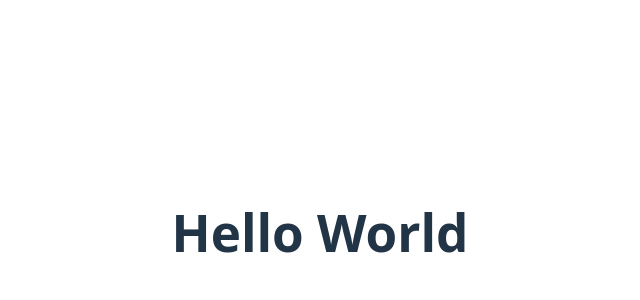
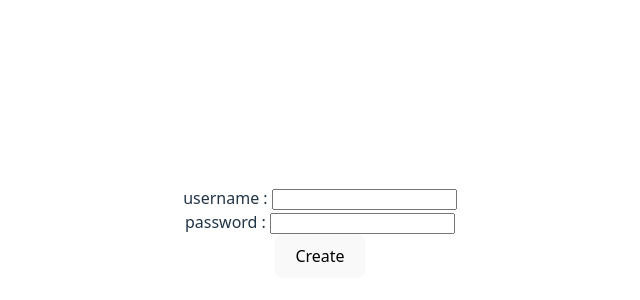
Before and after one commit to gs223gs/go-api-todo, a React (Vite) app in the folder rest-jwt/frontend/jwt-todo/: page / in a window 1280 px wide. Shown: the part 168-468 px from the top of the page, without its empty margins (320-960 px from the left). Built offline with nearby package versions, Linux system fonts and the light colour scheme.

Commit message:
feat:ログインフォームとTodoフォームの実装(仮ぐみ)

```diff
--- a/rest-jwt/frontend/jwt-todo/src/App.jsx
+++ b/rest-jwt/frontend/jwt-todo/src/App.jsx
@@ -1,11 +1,70 @@
 import "./App.css";
+import { useState } from "react";
+function App() {
+  const handleSubmit = (e) => {
+    e.preventDefault();
+    console.log(username, password);
+    setUsername("");
+    setPassword("");
+    setIsLogin(true);
+  };
+  const handleTodoSubmit = (e) => {
+    e.preventDefault();
+  };
+  const [username, setUsername] = useState("");
+  const [password, setPassword] = useState("");
+  const [isLogin, setIsLogin] = useState(false);
 
-function App() {
   return (
     <>
-      <h1>Hello World</h1>
+      {isLogin ? (
+        <div>
+          <button onClick={() => setIsLogin(false)}>logout</button>
+          <form action="">
+            <span>todo名 : </span>
+            <input type="text" />
+            <br />
+            <button type="submit" onClick={handleTodoSubmit}>
+              Todo作成
+            </button>
+            <br />
+          </form>
+        </div>
+      ) : (
+        <form action="">
+          <span>username : </span>
+          <input
+            type="text"
+            value={username}
+            onChange={(e) => setUsername(e.target.value)}
+          />
+          <br />
+          <span>password : </span>
+          <input
+            type="password"
+            value={password}
+            onChange={(e) => setPassword(e.target.value)}
+          />
+          <br />
+          <button type="submit" onClick={handleSubmit}>
+            Create
+          </button>
+        </form>
+      )}
     </>
   );
 }
 
 export default App;
+
+/*
+コンポーネント化するもの
+フォーム
+  input
+  button
+
+
+
+
+
+*/
```
